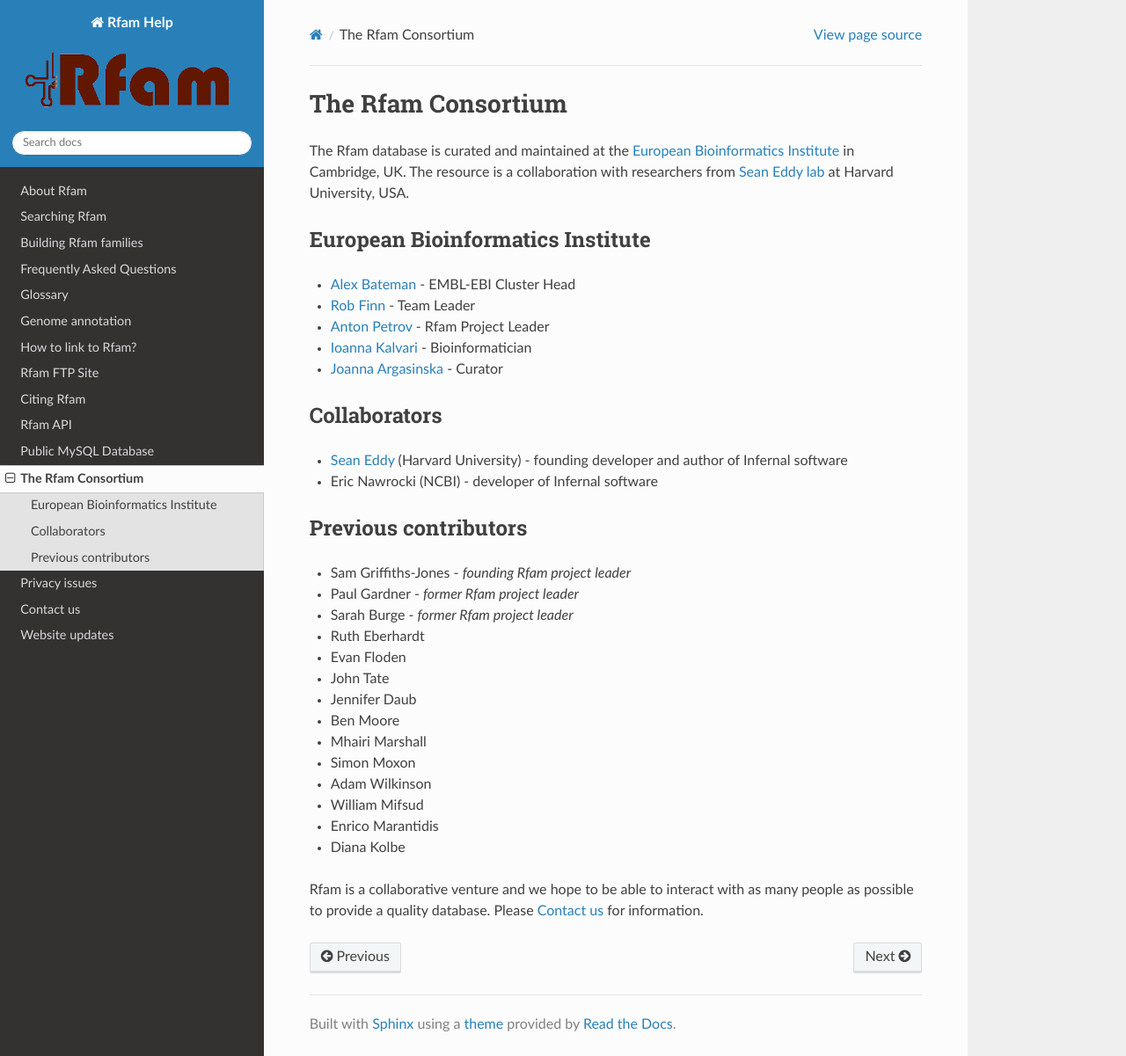
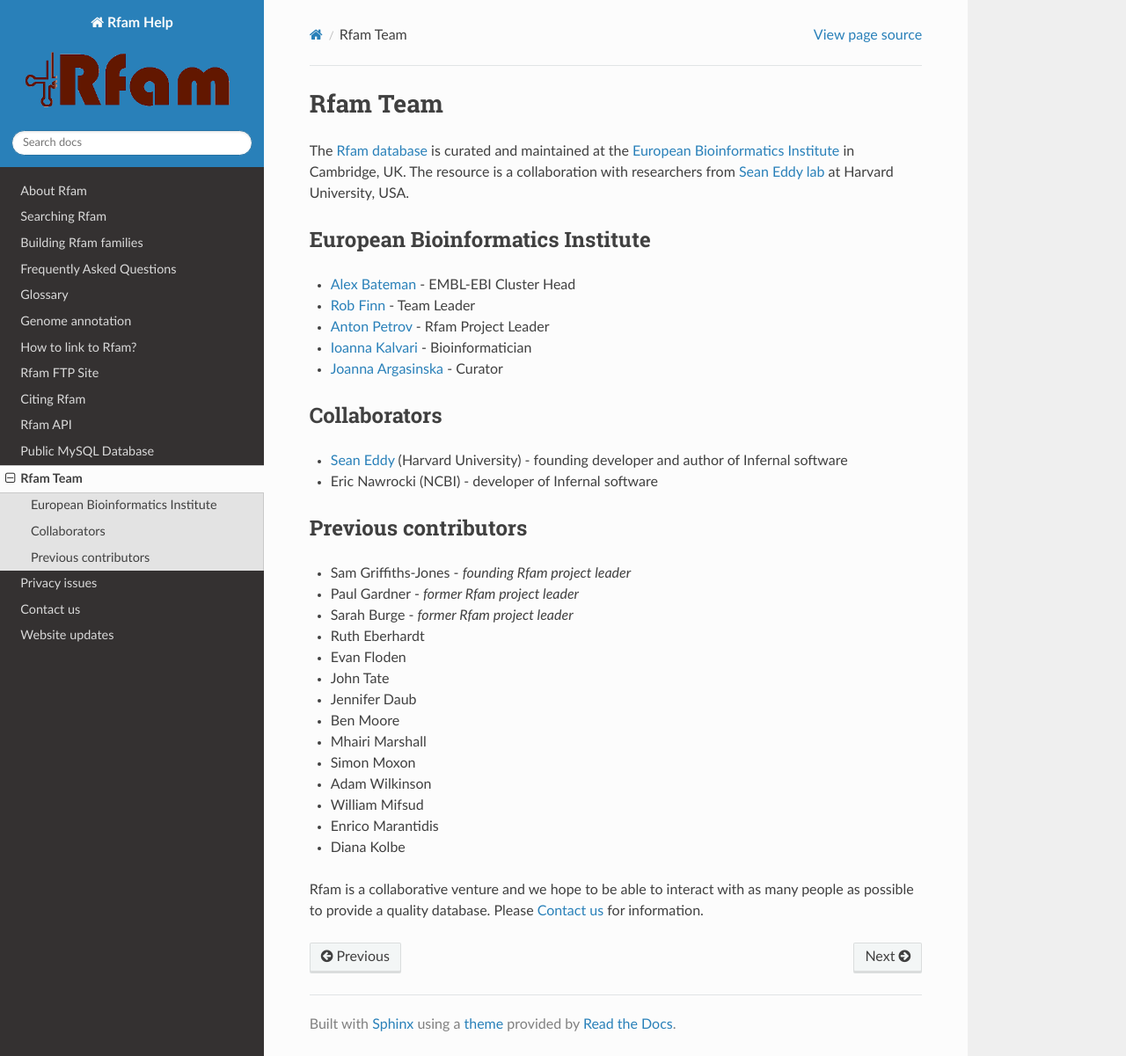
Before and after one commit to Rfam/rfam-docs, a Sphinx documentation site: the page built from docs/source/rfam-team.rst, in a window 1280 px wide and 1201 px high. Shown: the whole window at 88% size. Built offline with Sphinx 7.4.7 and the Read the Docs theme 2.0.0, drawn with Linux system fonts in a browser that asks for light colours.

Commit message:
Update link to Rfam team

```diff
--- a/docs/source/index.rst
+++ b/docs/source/index.rst
@@ -7,7 +7,7 @@
 ------------
 
 `Rfam <http://rfam.xfam.org/>`_ is a collection of non-coding RNA families represented by manually curated sequence alignments,
-consensus secondary structures, and predicted homologues. This website, maintained by the `Rfam Team <http://rfam.xfam.org/help#tabview=tab10>`_,
+consensus secondary structures, and predicted homologues. This website, maintained by the :ref:`Rfam team`,
 complements the `Help section <http://rfam.xfam.org/help>`_ of the Rfam website.
 
 Contents
--- a/docs/source/rfam-team.rst
+++ b/docs/source/rfam-team.rst
@@ -1,7 +1,7 @@
-The Rfam Consortium
-===================
+Rfam Team
+=========
 
-The Rfam database is curated and maintained
+The `Rfam database <http://rfam.xfam.org>`_ is curated and maintained
 at the `European Bioinformatics Institute <http://www.ebi.ac.uk>`_ in Cambridge, UK.
 The resource is a collaboration with researchers from `Sean Eddy lab <http://eddylab.org/>`_ at Harvard University, USA.
 
```
